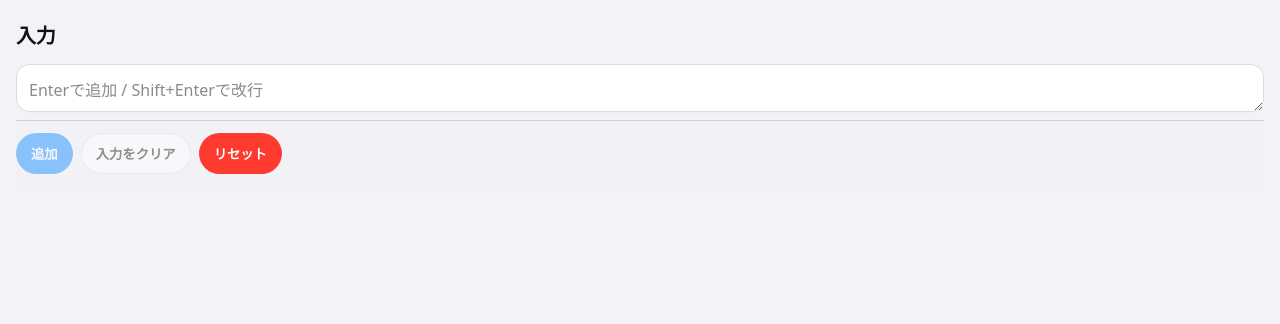
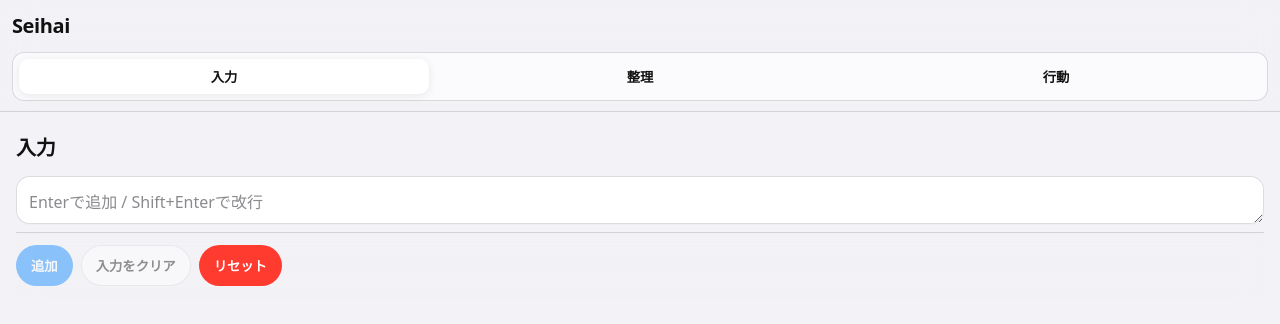
Before and after one commit to skurosawa/seihai-pwa, a React (Vite) app: page / in a window 1280 px wide. Shown: the top 324 px of the page. Built offline with nearby package versions, Linux system fonts and the light colour scheme.

Commit message:
feat(ui): add iOS-style top segmented navigation
- Add sticky top navigation with segmented control (入力 / 整理 / 行動)
- Sync segment state with horizontal pager scroll
- Safari safe-area support

```diff
--- a/src/App.tsx
+++ b/src/App.tsx
@@ -145,6 +145,9 @@ export default function App() {
   const [items, setItems] = useState<ThoughtItem[]>([]);
   const [undo, setUndo] = useState<{ item: ThoughtItem; index: number } | null>(null);
 
+  // 追加：上部セグメントの現在位置（スワイプ追従）
+  const [activeIndex, setActiveIndex] = useState(0);
+
   const undoTimerRef = useRef<number | null>(null);
   const textareaRef = useRef<HTMLTextAreaElement | null>(null);
   const pagerRef = useRef<HTMLDivElement | null>(null);
@@ -171,10 +174,7 @@ export default function App() {
 
   useEffect(() => {
     const id = setTimeout(() => {
-      localStorage.setItem(
-        STORAGE_KEY,
-        JSON.stringify({ draft, items })
-      );
+      localStorage.setItem(STORAGE_KEY, JSON.stringify({ draft, items }));
     }, SAVE_DEBOUNCE_MS);
 
     return () => clearTimeout(id);
@@ -191,6 +191,23 @@ export default function App() {
     return () => {
       if (undoTimerRef.current) clearTimeout(undoTimerRef.current);
     };
+  }, []);
+
+  // 追加：スワイプでページが動いたらセグメントを追従
+  useEffect(() => {
+    const el = pagerRef.current;
+    if (!el) return;
+
+    const onScroll = () => {
+      const w = el.clientWidth || 1;
+      const idx = Math.round(el.scrollLeft / w);
+      const clamped = Math.max(0, Math.min(2, idx));
+      setActiveIndex(clamped);
+    };
+
+    el.addEventListener("scroll", onScroll, { passive: true });
+    onScroll();
+    return () => el.removeEventListener("scroll", onScroll as any);
   }, []);
 
   const thoughts = useMemo(() => items.map((x) => x.text), [items]);
@@ -229,10 +246,7 @@ export default function App() {
       .map((s) => s.trim())
       .filter(Boolean);
 
-    setItems((prev) => [
-      ...prev,
-      ...parts.map((t) => ({ id: makeId(), text: t })),
-    ]);
+    setItems((prev) => [...prev, ...parts.map((t) => ({ id: makeId(), text: t }))]);
 
     setDraft("");
     requestAnimationFrame(() => goToPage(1));
@@ -241,8 +255,7 @@ export default function App() {
   const clearDraft = () => setDraft("");
 
   const resetAll = () => {
-    if (!confirm("入力とリストをすべて消します。取り消し不可。続けるにゃ？"))
-      return;
+    if (!confirm("入力とリストをすべて消します。取り消し不可。続けるにゃ？")) return;
 
     setDraft("");
     setItems([]);
@@ -252,9 +265,7 @@ export default function App() {
   const onShare = async () => {
     const text = [
       action ? `## 行動\n${action}\n` : "",
-      thoughts.length
-        ? `## 整理\n${thoughts.map((t) => `- ${t}`).join("\n")}`
-        : "",
+      thoughts.length ? `## 整理\n${thoughts.map((t) => `- ${t}`).join("\n")}` : "",
     ].join("\n");
 
     try {
@@ -288,6 +299,27 @@ export default function App() {
   };
 
   return (
+    <>
+      {/* ======= iOS風 上部ナビ（セグメント） ======= */}
+      <header className="topnav">
+        <div className="topnav__title">Seihai</div>
+
+        <div className="seg" role="tablist" aria-label="Seihai steps">
+          {(["入力", "整理", "行動"] as const).map((label, i) => (
+            <button
+              key={label}
+              type="button"
+              role="tab"
+              aria-selected={activeIndex === i}
+              className={`seg__btn ${activeIndex === i ? "is-active" : ""}`}
+              onClick={() => goToPage(i)}
+            >
+              {label}
+            </button>
+          ))}
+        </div>
+      </header>
+
       <div className="pager" ref={pagerRef}>
         {/* ================= Input ================= */}
         <div className="page">
@@ -329,15 +361,8 @@ export default function App() {
           {items.length === 0 ? (
             <p style={{ opacity: 0.6 }}>まだ思考がないにゃ</p>
           ) : (
-          <DndContext
-            sensors={sensors}
-            collisionDetection={closestCenter}
-            onDragEnd={onDragEnd}
-          >
-            <SortableContext
-              items={items.map((x) => x.id)}
-              strategy={verticalListSortingStrategy}
-            >
+            <DndContext sensors={sensors} collisionDetection={closestCenter} onDragEnd={onDragEnd}>
+              <SortableContext items={items.map((x) => x.id)} strategy={verticalListSortingStrategy}>
                 <div style={{ display: "grid", gap: 10 }}>
                   {items.map((it) => (
                     <SortableItem
@@ -407,5 +432,6 @@ export default function App() {
           )}
         </div>
       </div>
+    </>
   );
 }
--- a/src/index.css
+++ b/src/index.css
@@ -192,3 +192,47 @@ button.danger {
     transition: none;
   }
 }
+
+/* ===== iOS風 Top Nav + Segmented ===== */
+.topnav{
+  position: sticky;
+  top: 0;
+  z-index: 50;
+  padding: calc(10px + env(safe-area-inset-top)) 12px 10px;
+  background: rgba(242,242,247,0.78);
+  backdrop-filter: blur(16px);
+  -webkit-backdrop-filter: blur(16px);
+  border-bottom: 1px solid var(--border);
+}
+
+.topnav__title{
+  font-size: 20px;
+  font-weight: 800;
+  letter-spacing: -0.02em;
+  margin-bottom: 10px;
+}
+
+.seg{
+  display: grid;
+  grid-template-columns: repeat(3, 1fr);
+  gap: 6px;
+  padding: 6px;
+  border: 1px solid var(--border);
+  border-radius: 12px;
+  background: rgba(255,255,255,0.65);
+}
+
+.seg__btn{
+  border: 0;
+  border-radius: 10px;
+  padding: 8px 10px;
+  background: transparent;
+  font-weight: 800;
+  letter-spacing: -0.01em;
+  -webkit-tap-highlight-color: transparent;
+}
+
+.seg__btn.is-active{
+  background: var(--card);
+  box-shadow: 0 2px 10px rgba(0,0,0,0.08);
+}
```
Lines whose indentation alone changed are shown as unchanged.
